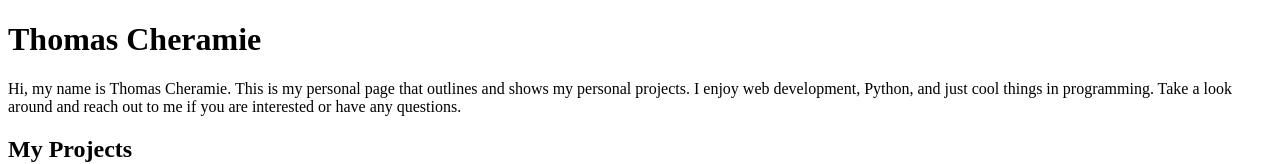
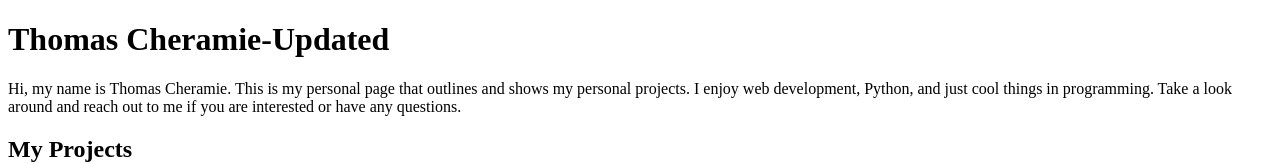
Before and after one commit to ThomasCheramie/thomascheramie.github.io, a plain HTML site: page index.html in a window 1280 px wide. Shown: the top 164 px of the page. Drawn offline with Linux system fonts and the light colour scheme.

Commit message:
Webpage
Webpage

```diff
--- a/index.html
+++ b/index.html
@@ -7,7 +7,7 @@
     <title>My Own Personal Page</title>
 </head>
 <body>
-   <h1>Thomas Cheramie</h1>
+   <h1>Thomas Cheramie-Updated</h1>
         <p>
             Hi, my name is Thomas Cheramie. This is my personal page that outlines and shows my personal projects.
             I enjoy web development, Python, and just cool things in programming.
```
